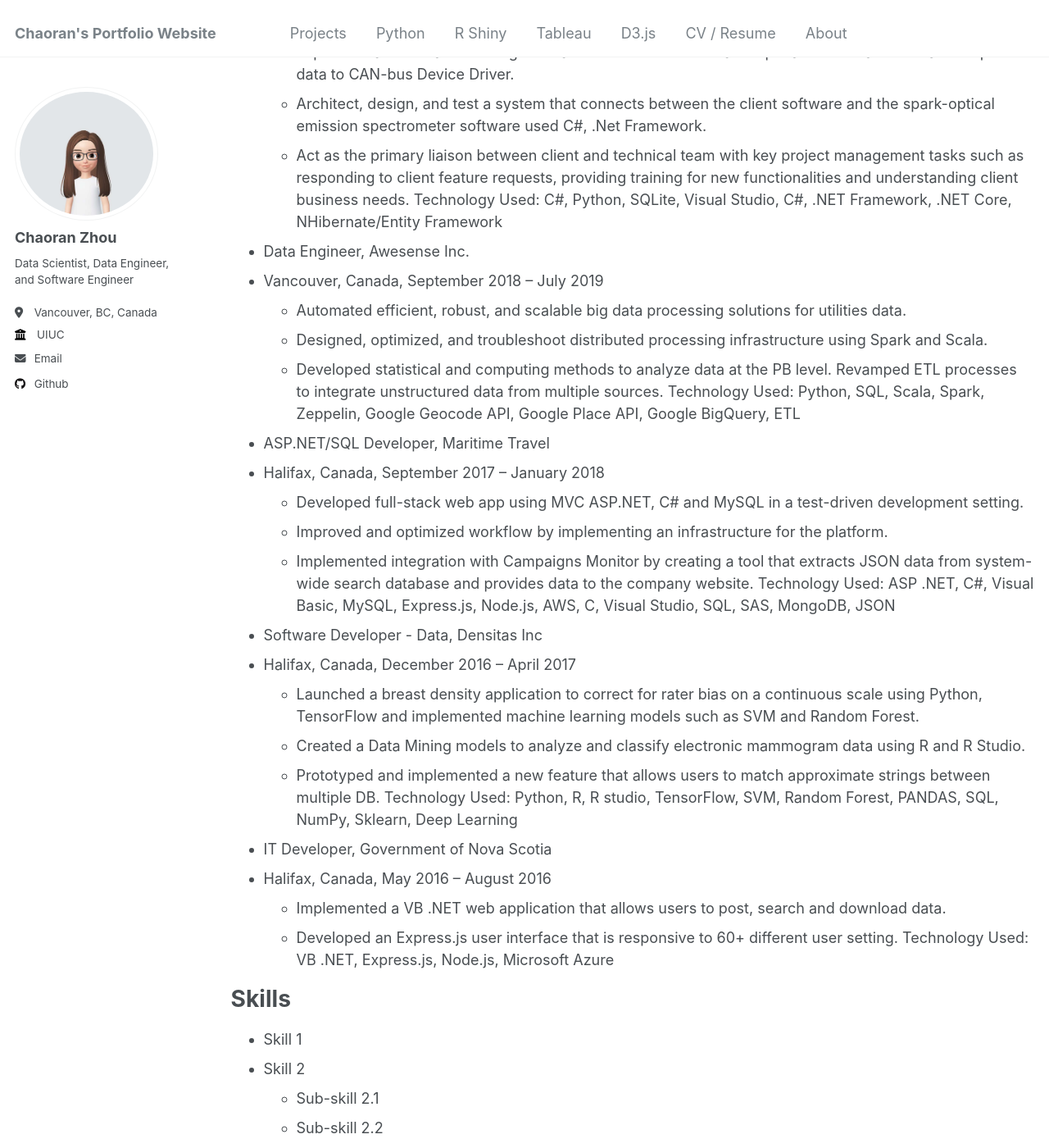
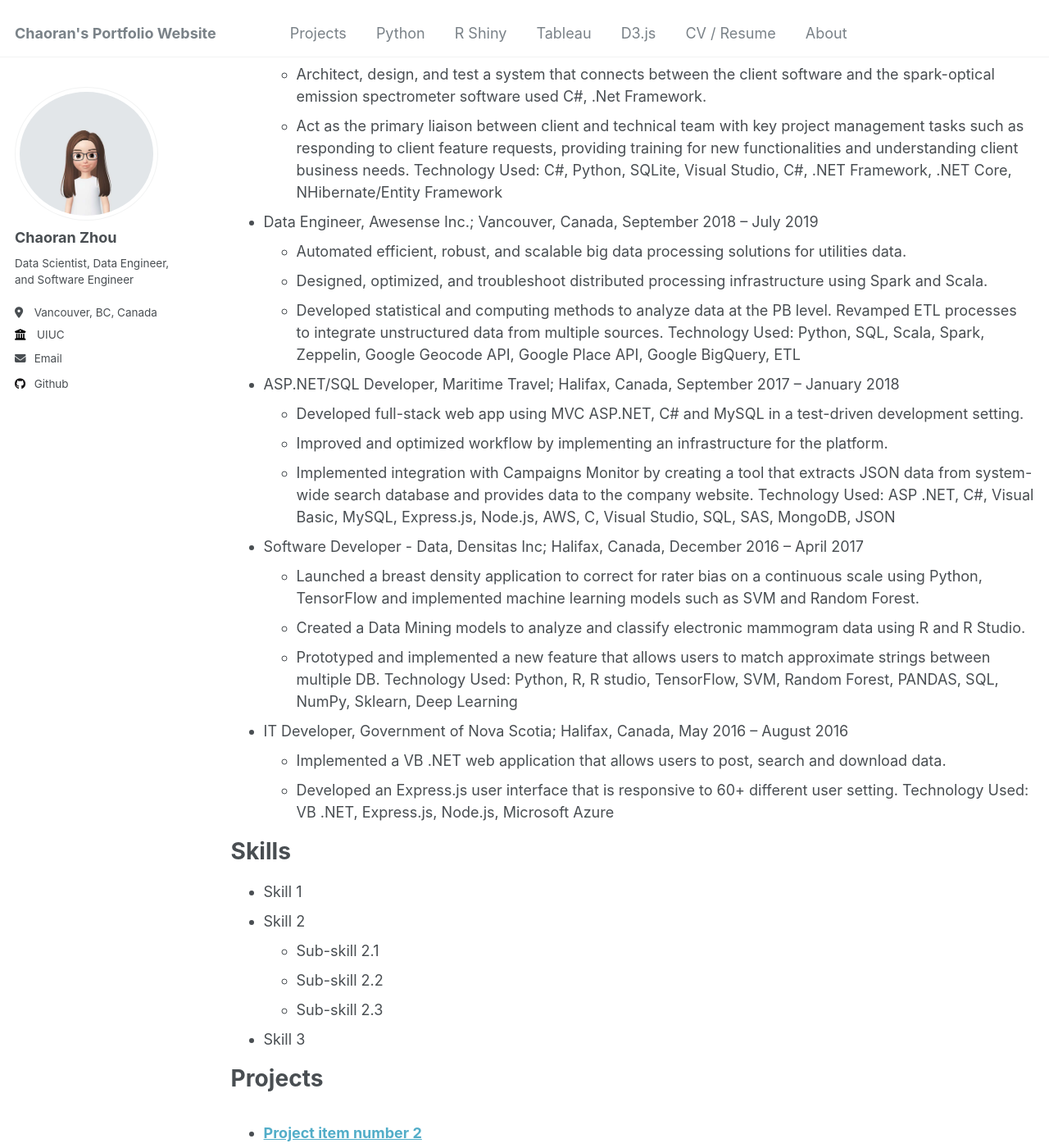
Before and after one commit to ranranrunforit/ranranrunforit.github.io, a Jekyll site: the page built from _pages/cv.md, in a window 1280 px wide and 1400 px high, scrolled down 679 px. Shown: the whole window at 82% size. Built offline with Jekyll 4.4.1, drawn with Linux system fonts in a browser that asks for light colours; some of the changed text lies outside the part shown.

Commit message:
Update cv.md

```diff
--- a/_pages/cv.md
+++ b/_pages/cv.md
@@ -19,8 +19,7 @@
 
 Work experience
 ======
-* Software Engineer, NCS
-* Beijing, China, September 2019 – December 2022
+* Software Engineer, NCS; Beijing, China, September 2019 – December 2022
   * Use C#, .NET 4.0, Entity Framework, and SQLite to develop desktop software, ICP Expert, that feature user-friendly worksheet interfaces, easy-to-operate method development, and preset methods to simplify chemical analysis.
   * Program AI based algorithms to help reduce speculation in method development and automate troubleshooting.
   * Deploy a steel sample detector that is capable of processing steel sample images with glare or shadows by using Keras Segmentation models in Python and achieving a pixel accuracy of 99.8%.
@@ -29,29 +28,25 @@
   * Act as the primary liaison between client and technical team with key project management tasks such as responding to client feature requests, providing training for new functionalities and understanding client business needs.
 Technology Used: C#, Python, SQLite, Visual Studio, C#, .NET Framework, .NET Core, NHibernate/Entity Framework
 
-* Data Engineer, Awesense Inc.
-* Vancouver, Canada, September 2018 – July 2019
+* Data Engineer, Awesense Inc.; Vancouver, Canada, September 2018 – July 2019
   * Automated efficient, robust, and scalable big data processing solutions for utilities data.
   * Designed, optimized, and troubleshoot distributed processing infrastructure using Spark and Scala.
   * Developed statistical and computing methods to analyze data at the PB level. Revamped ETL processes to integrate unstructured data from multiple sources.
 Technology Used: Python, SQL, Scala, Spark, Zeppelin, Google Geocode API, Google Place API, Google BigQuery, ETL
 
-* ASP.NET/SQL Developer, Maritime Travel
-* Halifax, Canada, September 2017 – January 2018
+* ASP.NET/SQL Developer, Maritime Travel; Halifax, Canada, September 2017 – January 2018
   * Developed full-stack web app using MVC ASP.NET, C# and MySQL in a test-driven development setting.
   * Improved and optimized workflow by implementing an infrastructure for the platform.
   * Implemented integration with Campaigns Monitor by creating a tool that extracts JSON data from system-wide search database and provides data to the company website.
 Technology Used: ASP .NET, C#, Visual Basic, MySQL, Express.js, Node.js, AWS, C, Visual Studio, SQL, SAS, MongoDB, JSON
 
-* Software Developer - Data, Densitas Inc
-* Halifax, Canada, December 2016 – April 2017
+* Software Developer - Data, Densitas Inc; Halifax, Canada, December 2016 – April 2017
   * Launched a breast density application to correct for rater bias on a continuous scale using Python, TensorFlow and implemented machine learning models such as SVM and Random Forest.
   * Created a Data Mining models to analyze and classify electronic mammogram data using R and R Studio.
   * Prototyped and implemented a new feature that allows users to match approximate strings between multiple DB.
 Technology Used: Python, R, R studio, TensorFlow, SVM, Random Forest, PANDAS, SQL, NumPy, Sklearn, Deep Learning
 
-* IT Developer, Government of Nova Scotia
-* Halifax, Canada, May 2016 – August 2016
+* IT Developer, Government of Nova Scotia; Halifax, Canada, May 2016 – August 2016
   * Implemented a VB .NET web application that allows users to post, search and download data.
   * Developed an Express.js user interface that is responsive to 60+ different user setting.
 Technology Used: VB .NET, Express.js, Node.js, Microsoft Azure
```
